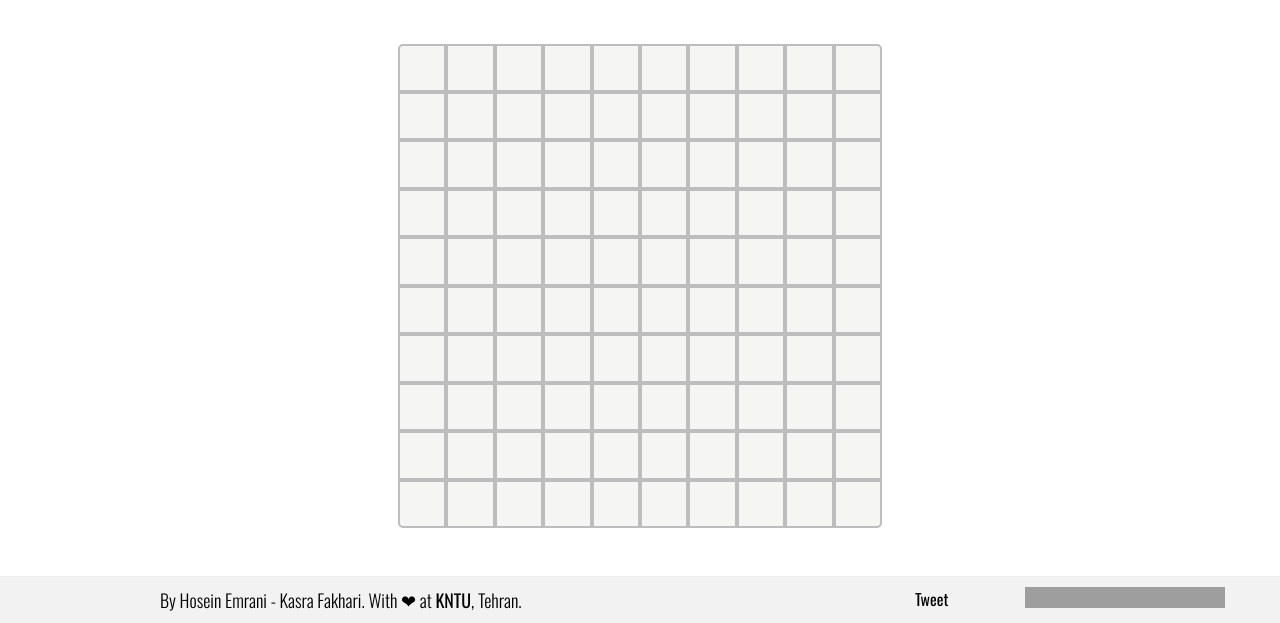
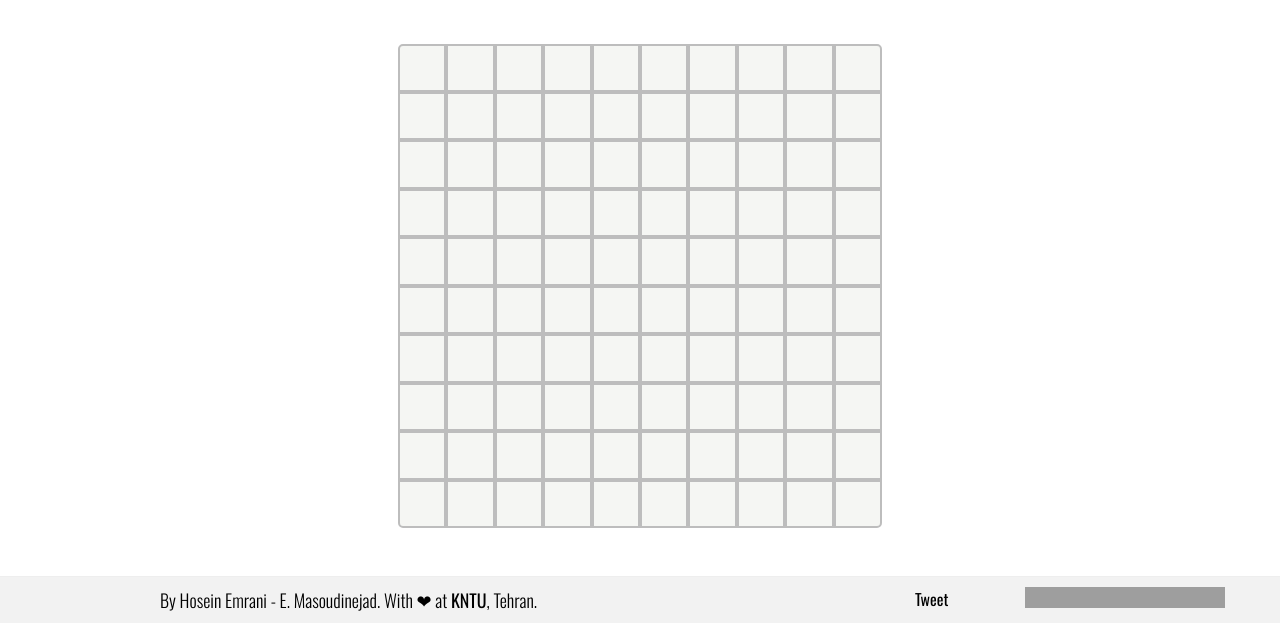
Before and after one commit to HoseinEmrani/MineSweeper, a plain HTML site: page index.html in a window 1280 px wide. Shown: the part 177-800 px from the top of the page. Drawn offline with nearby package versions, Linux system fonts and the light colour scheme; grey boxes are pictures that could not be loaded.

Commit message:
Update index.html

```diff
--- a/index.html
+++ b/index.html
@@ -44,7 +44,7 @@
         <section class="footer">
             <footer>
                 <div class="container">
-                    <p class="copyright">By Hosein Emrani - Kasra Fakhari. With ❤ at <a href="http://kntu.ac.ir">KNTU</a>, Tehran. </p>
+                    <p class="copyright">By Hosein Emrani - E. Masoudinejad. With ❤ at <a href="http://kntu.ac.ir">KNTU</a>, Tehran. </p>
                     <div class="share">
                         <p>
                             <iframe src="//www.facebook.com/plugins/like.php?href=http%3A%2F%2Fhoseinemrani.github.io%2FMineSweeper%2F&amp;width=200&amp;layout=button_count&amp;action=like&amp;show_faces=false&amp;share=false&amp;height=21" scrolling="no" frameborder="0" style="border:none; overflow:hidden; width:200px; height:21px;" allowTransparency="true"></iframe>
```
